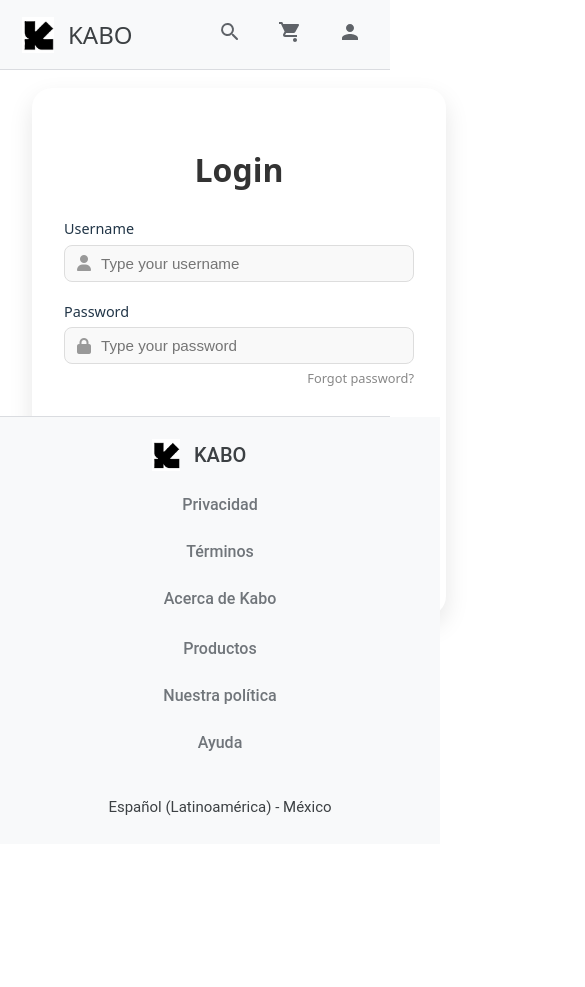
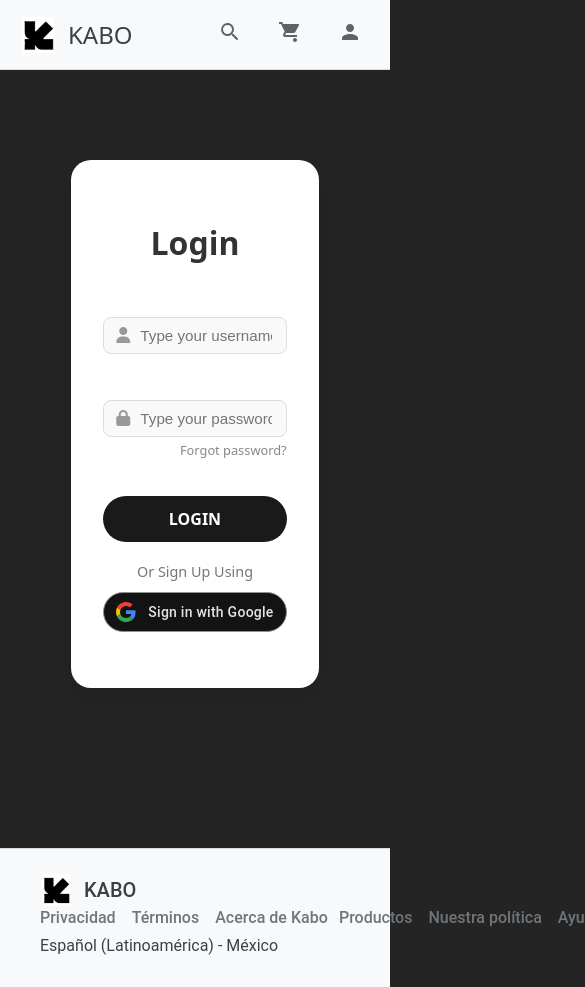
Before and after one commit to AegisOdin/framework-frontend, a Vue app: page / in a window 390 px wide. Shown: the whole page, 585 px wide, since content can reach past the window. Before the commit the page ends 844 px from the top, so only its background shows below. Built offline with nearby package versions, Linux system fonts and the light colour scheme; the HTML template or start-up script is replaced by a standard one.

Commit message:
Mejora a proporciones de la app

```diff
--- a/index.html
+++ b/index.html
@@ -3,9 +3,9 @@
 <html lang="en">
   <head>
     <meta charset="UTF-8" />
-    <link rel="icon" type="image/svg+xml" href="/vite.svg" />
+    <link rel="icon" type="image/svg+xml" href="/src/assets/images/logo.jpg" />
     <meta name="viewport" content="width=device-width, initial-scale=1.0" />
-    <title>Vite + Vue</title>
+    <title>Kabo</title>
   </head>
   <body>
     <div id="app"></div>
--- a/src/components/EmailForm.vue
+++ b/src/components/EmailForm.vue
@@ -22,8 +22,7 @@
           placeholder="Write here the whole context of the email!!"
         ></textarea>
       </div>
-
-      <button type="submit" class="save-btn">Send Mail</button>
+        <button type="submit" class="save-btn">Send Mail</button>
       <div v-if="status" :class="status.ok ? 'hint' : 'hint small'" style="margin-top:1rem;">
         {{ status.message }}
       </div>
@@ -74,8 +73,7 @@ async function sendMail() {
   display: flex;
   justify-content: center;
   align-items: flex-start;
-  margin-bottom: 170px;
-  width: 50em;
+  margin: 10em;
 }
 .mail-form {
   background: #fff;
--- a/src/components/Footer.vue
+++ b/src/components/Footer.vue
@@ -1,5 +1,4 @@
 <template>
-  <div class="footer-extension">
     <footer class="footer">
       <div class="footer-content">
         <div class="footer-logo">
@@ -23,7 +22,7 @@
         </div>
       </div>
     </footer>
-  </div>
+
 </template>
 
 <style scoped>
@@ -31,7 +30,6 @@
   background: #f8f9fa;
   border-top: 1px solid #dadce0;
   width: 100%;
-  position: fixed;
   bottom: 0;
   left: 0;
   z-index: 100;
@@ -42,10 +40,13 @@
   padding: 25px 40px;
   font-family: 'Roboto', Arial, sans-serif;
   color: #70757a;
-  width: 100%;
-  max-width: 1400px;
+  max-width: 100%;
   margin: 0 auto;
   font-size: 16px;
+  border-top: 1px solid #dadce0;
+  bottom: 0;
+  left: 0;
+  z-index: 100;
 }
 
 .footer-content {
@@ -53,14 +54,12 @@
   flex-wrap: wrap;
   align-items: center;
   justify-content: space-between;
-  gap: 25px;
 }
 
 .footer-logo {
   display: flex;
   align-items: center;
   gap: 12px;
-  min-width: 140px;
 }
 
 .logo {
@@ -79,12 +78,12 @@
   display: flex;
   flex-grow: 1;
   justify-content: center;
-  gap: 32px;
+  gap: 0.7em;
 }
 
 .links-left, .links-right {
   display: flex;
-  gap: 32px;
+  gap: 1em;
 }
 
 .footer-links a {
@@ -92,7 +91,6 @@
   text-decoration: none;
   white-space: nowrap;
   font-size: 16px;
-  padding: 4px 0;
 }
 
 .footer-links a:hover {
@@ -101,41 +99,11 @@
 }
 
 .footer-language {
-  min-width: 200px;
   text-align: right;
   color: #3c4043;
   font-size: 16px;
   padding: 4px 0;
 }
 
-@media (max-width: 768px) {
-  .footer {
-    padding: 22px 25px;
-  }
-
-  .footer-content {
-    flex-direction: column;
-    align-items: center;
-    gap: 18px;
-  }
-
-  .footer-links {
-    flex-direction: column;
-    align-items: center;
-    gap: 18px;
-  }
-
-  .links-left, .links-right {
-    flex-direction: column;
-    align-items: center;
-    gap: 15px;
-  }
-
-  .footer-language {
-    text-align: center;
-    margin-top: 15px;
-    font-size: 15px;
-  }
-}
 
 </style>
--- a/src/components/LoginForm.vue
+++ b/src/components/LoginForm.vue
@@ -96,7 +96,7 @@ function loginWithGoogle() {
 @import url("https://cdnjs.cloudflare.com/ajax/libs/font-awesome/6.4.0/css/all.min.css");
 
 .login-container {
-  margin-bottom: 140px;
+    margin: 10em;
   display: flex;
   align-items: center;
   justify-content: center;
@@ -116,7 +116,7 @@ function loginWithGoogle() {
   box-sizing: border-box;
   color: #e3e3e3;
   cursor: pointer;
-  font-family: "Roboto", arial, sans-serif;
+  font-family: 'Roboto', arial, sans-serif;
   font-size: 14px;
   height: 40px;
   letter-spacing: 0.25px;
@@ -125,8 +125,8 @@ function loginWithGoogle() {
   padding: 0 12px;
   position: relative;
   text-align: center;
-  -webkit-transition: background-color 0.218s, border-color 0.218s, box-shadow 0.218s;
-  transition: background-color 0.218s, border-color 0.218s, box-shadow 0.218s;
+  -webkit-transition: background-color .218s, border-color .218s, box-shadow .218s;
+  transition: background-color .218s, border-color .218s, box-shadow .218s;
   vertical-align: middle;
   white-space: nowrap;
   width: auto;
@@ -159,7 +159,7 @@ function loginWithGoogle() {
 .gsi-material-button .gsi-material-button-contents {
   -webkit-flex-grow: 1;
   flex-grow: 1;
-  font-family: "Roboto", arial, sans-serif;
+  font-family: 'Roboto', arial, sans-serif;
   font-weight: 500;
   overflow: hidden;
   text-overflow: ellipsis;
@@ -167,8 +167,8 @@ function loginWithGoogle() {
 }
 
 .gsi-material-button .gsi-material-button-state {
-  -webkit-transition: opacity 0.218s;
-  transition: opacity 0.218s;
+  -webkit-transition: opacity .218s;
+  transition: opacity .218s;
   bottom: 0;
   left: 0;
   opacity: 0;
@@ -202,16 +202,15 @@ function loginWithGoogle() {
 }
 
 .gsi-material-button:not(:disabled):hover {
-  -webkit-box-shadow: 0 1px 2px 0 rgba(60, 64, 67, 0.3),
-    0 1px 3px 1px rgba(60, 64, 67, 0.15);
-  box-shadow: 0 1px 2px 0 rgba(60, 64, 67, 0.3),
-    0 1px 3px 1px rgba(60, 64, 67, 0.15);
+  -webkit-box-shadow: 0 1px 2px 0 rgba(60, 64, 67, .30), 0 1px 3px 1px rgba(60, 64, 67, .15);
+  box-shadow: 0 1px 2px 0 rgba(60, 64, 67, .30), 0 1px 3px 1px rgba(60, 64, 67, .15);
 }
 
 .gsi-material-button:not(:disabled):hover .gsi-material-button-state {
   background-color: white;
   opacity: 8%;
 }
+
 
 .login-box {
   background: #fff;
@@ -226,7 +225,7 @@ function loginWithGoogle() {
   font-size: 2rem;
   font-weight: bold;
   margin-bottom: 1.5rem;
-  color: #333;
+  color : #333;
 }
 
 .input-group {
@@ -316,18 +315,6 @@ function loginWithGoogle() {
   cursor: pointer;
 }
 
-.facebook {
-  color: #3b5998;
-}
-
-.twitter {
-  color: #1da1f2;
-}
-
-.google {
-  color: #ea4335;
-}
-
 .signup-link {
   font-size: 0.9rem;
   color: #666;
--- a/src/style.css
+++ b/src/style.css
@@ -3,14 +3,9 @@
   line-height: 1.5;
   font-weight: 400;
 
-  color-scheme: light dark;
   color: rgba(255, 255, 255, 0.87);
   background-color: #242424;
 
-  font-synthesis: none;
-  text-rendering: optimizeLegibility;
-  -webkit-font-smoothing: antialiased;
-  -moz-osx-font-smoothing: grayscale;
 }
 
 a {
@@ -22,18 +17,18 @@ a:hover {
   color: #535bf2;
 }
 
-body {
-  margin: 0;
-  display: flex;
-  place-items: center;
-  min-width: 320px;
-  min-height: 100vh;
-}
 
 h1 {
   font-size: 3.2em;
   line-height: 1.1;
 }
+
+html, body {
+  margin: 0;
+  padding: 0;
+  box-sizing: border-box;
+}
+
 
 button {
   border-radius: 8px;
@@ -57,23 +52,3 @@ button:focus-visible {
 .card {
   padding: 2em;
 }
-
-#app {
-  max-width: 1280px;
-  margin: 0 auto;
-  padding: 2rem;
-  text-align: center;
-}
-
-@media (prefers-color-scheme: light) {
-  :root {
-    color: #213547;
-    background-color: #ffffff;
-  }
-  a:hover {
-    color: #747bff;
-  }
-  button {
-    background-color: #f9f9f9;
-  }
-}
```
